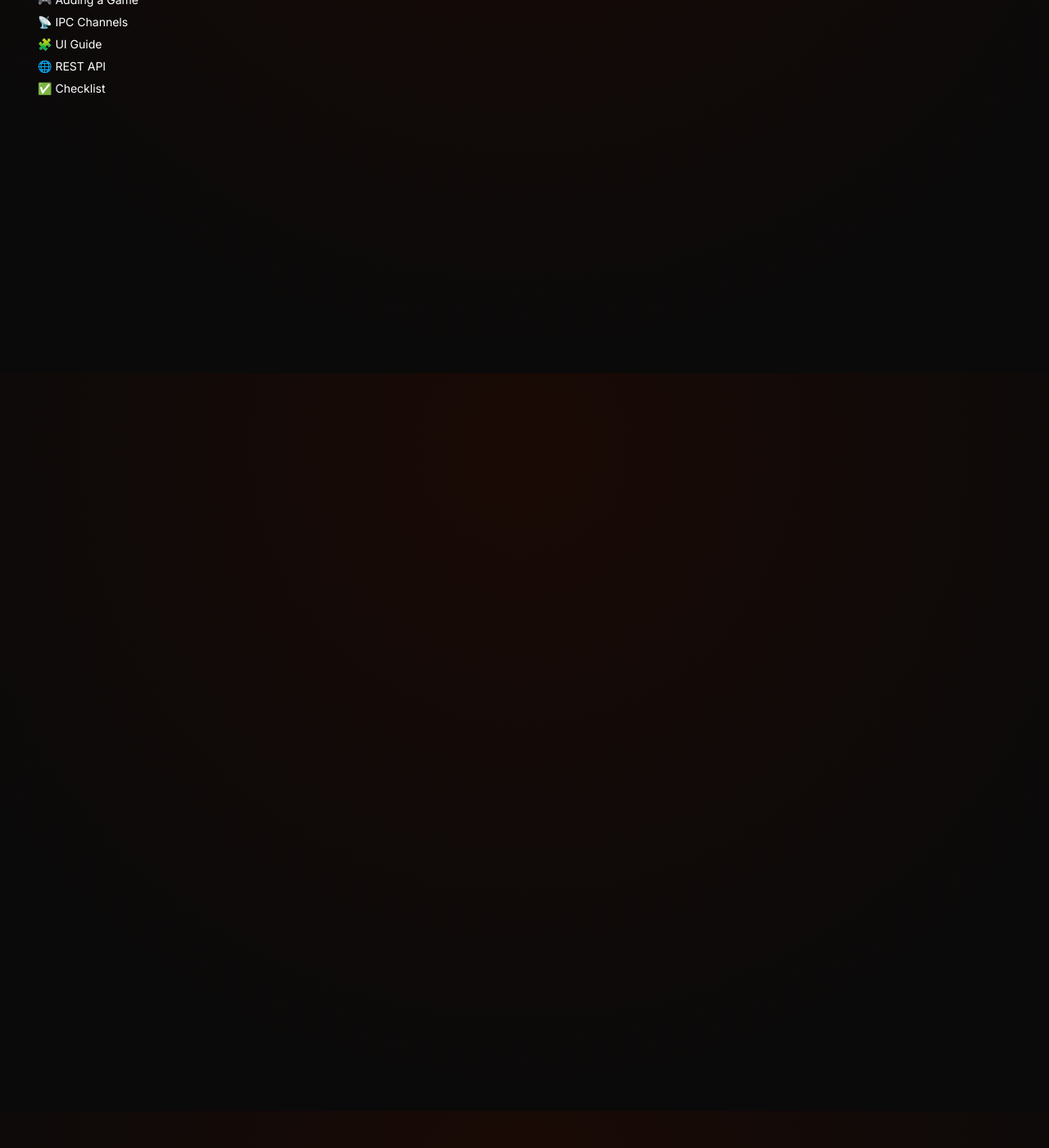
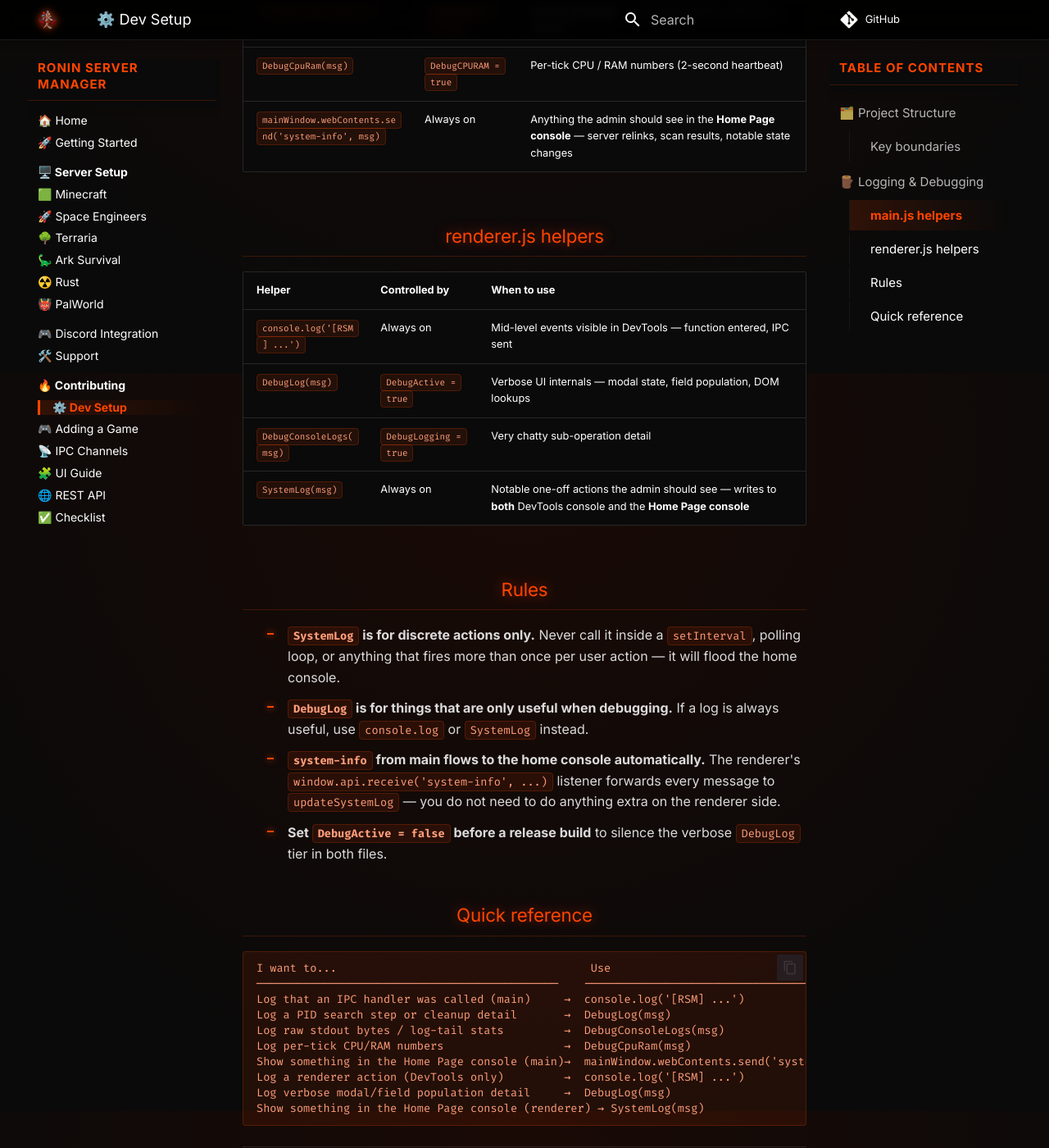
Before and after one commit to PhonicSpider/Ronin-Server-Manager, an MkDocs documentation site: the page built from docs/contributing/dev-setup.md, in a window 1280 px wide and 1400 px high, scrolled down 2245 px. Shown: the whole window at 82% size. Built offline with MkDocs 1.6.1 and Material for MkDocs 9.7.7, drawn with Linux system fonts in a browser that asks for light colours; comment, search, counter and statistics services are not loaded; some of the changed text lies outside the part shown.

Commit message:
docs(contributing): add Logging & Debugging section to dev-setup
Documents the full tiered logging system for both main.js and renderer.js:
  - console.log, DebugLog, DebugConsoleLogs, DebugCpuRam (main)
  - console.log, DebugLog, DebugConsoleLogs, SystemLog (renderer)
  - system-info IPC for routing main-process events to the home console

Includes a rules section and a quick-reference table so contributors
can pick the right helper without reading the code first.

````diff
--- a/docs/contributing/dev-setup.md
+++ b/docs/contributing/dev-setup.md
@@ -59,4 +59,51 @@ RoninServerControllerApp/
 
 ---
 
+## <p style="text-align: center; text-shadow: 0 0 15px rgba(255,69,0,0.5);">🪵 Logging & Debugging</p>
+
+RSM uses a tiered logging system. Pick the right helper so verbosity can be toggled without changing logic.
+
+### main.js helpers {: .rsm-header }
+
+| Helper | Controlled by | When to use |
+|---|---|---|
+| `console.log('[RSM] ...')` | Always on | High-signal operational events — IPC handler fired, server started, API toggled |
+| `DebugLog(msg)` | `DebugActive = true` | Verbose internals — PID resolution, process search steps, cleanup sequence |
+| `DebugConsoleLogs(msg)` | `DebugLogging = true` | Very chatty detail — raw log-file bytes, stdout line counts |
+| `DebugCpuRam(msg)` | `DebugCPURAM = true` | Per-tick CPU / RAM numbers (2-second heartbeat) |
+| `mainWindow.webContents.send('system-info', msg)` | Always on | Anything the admin should see in the **Home Page console** — server relinks, scan results, notable state changes |
+
+### renderer.js helpers {: .rsm-header }
+
+| Helper | Controlled by | When to use |
+|---|---|---|
+| `console.log('[RSM] ...')` | Always on | Mid-level events visible in DevTools — function entered, IPC sent |
+| `DebugLog(msg)` | `DebugActive = true` | Verbose UI internals — modal state, field population, DOM lookups |
+| `DebugConsoleLogs(msg)` | `DebugLogging = true` | Very chatty sub-operation detail |
+| `SystemLog(msg)` | Always on | Notable one-off actions the admin should see — writes to **both** DevTools console and the **Home Page console** |
+
+### Rules {: .rsm-header }
+
+- **`SystemLog` is for discrete actions only.** Never call it inside a `setInterval`, polling loop, or anything that fires more than once per user action — it will flood the home console.
+- **`DebugLog` is for things that are only useful when debugging.** If a log is always useful, use `console.log` or `SystemLog` instead.
+- **`system-info` from main flows to the home console automatically.** The renderer's `window.api.receive('system-info', ...)` listener forwards every message to `updateSystemLog` — you do not need to do anything extra on the renderer side.
+- **Set `DebugActive = false` before a release build** to silence the verbose `DebugLog` tier in both files.
+
+### Quick reference {: .rsm-header }
+
+```
+I want to...                                      Use
+─────────────────────────────────────────────    ──────────────────────────────────────
+Log that an IPC handler was called (main)     →  console.log('[RSM] ...')
+Log a PID search step or cleanup detail       →  DebugLog(msg)
+Log raw stdout bytes / log-tail stats         →  DebugConsoleLogs(msg)
+Log per-tick CPU/RAM numbers                  →  DebugCpuRam(msg)
+Show something in the Home Page console (main)→  mainWindow.webContents.send('system-info', msg)
+Log a renderer action (DevTools only)         →  console.log('[RSM] ...')
+Log verbose modal/field population detail     →  DebugLog(msg)
+Show something in the Home Page console (renderer) → SystemLog(msg)
+```
+
+---
+
 <p align="center"><i>Ready to add a game? Head to <a href="new-game.md">Adding a Game</a>.</i></p>
````
